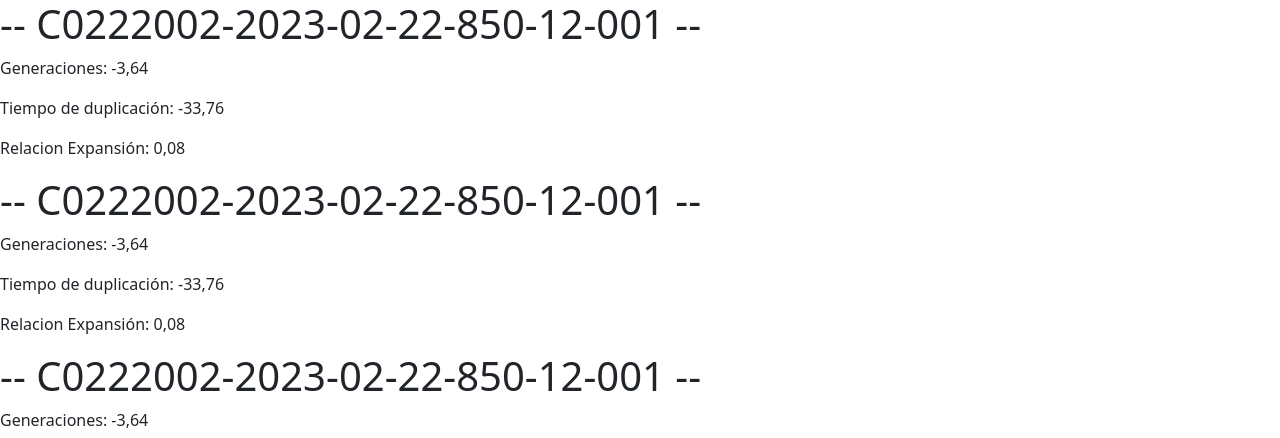
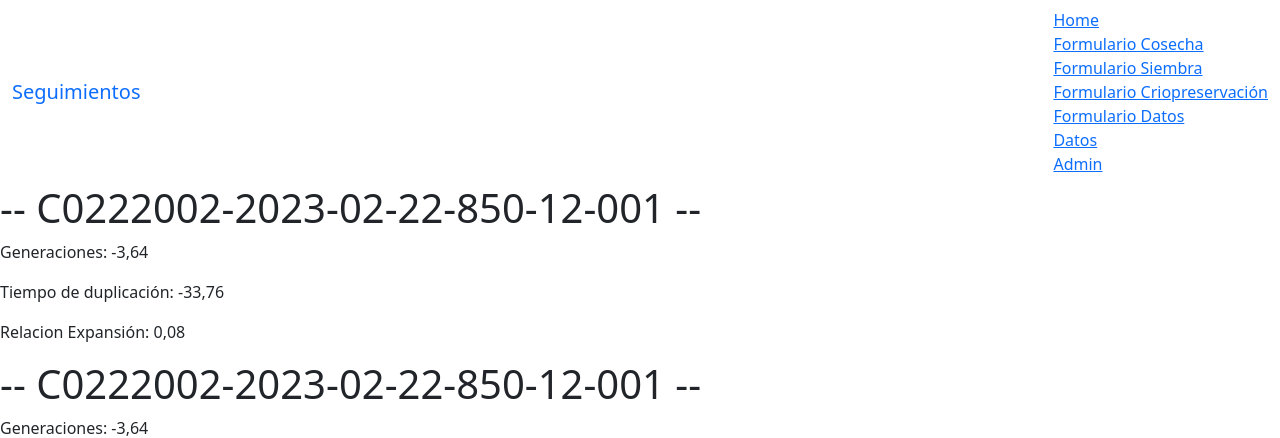
Before and after one commit to IsaMaru98/SeguimientoAlogenicas, a Django app: page /datos/ in a window 1280 px wide. Shown: the top 438 px of the page. Run offline with Django 4.2, Linux system fonts and the light colour scheme; data comes from the database, SQL or seed files in the repository; both versions use the stored data as it was after the commit.

Commit message:
Se limitan los FK de siembra y cosecha en el formulario de Datos a los últimos 5, se agraga barra de navegación

```diff
--- a/formularios/forms.py
+++ b/formularios/forms.py
@@ -30,6 +30,10 @@ class CrioForm(forms.ModelForm):
 
 class DatosForm(forms.ModelForm):
 
+    siembra = forms.ModelChoiceField( queryset= models.Siembra.objects.order_by('-siembraId')[:5])
+
+    cosecha = forms.ModelChoiceField( queryset= models.Cosecha.objects.order_by('-cosechaId')[:5])
+
     class Meta:
         model =  models.Dato
         fields = ['siembra', 'cosecha']
--- a/formularios/templates/formularios/base.html
+++ b/formularios/templates/formularios/base.html
@@ -6,9 +6,41 @@
     <meta name="viewport" content="width=device-width, initial-scale=1.0">
     <link href="https://cdn.jsdelivr.net/npm/bootstrap@5.0.0-beta1/dist/css/bootstrap.min.css" rel="stylesheet" crossorigin="anonymous">
 <script src="https://cdn.jsdelivr.net/npm/bootstrap@5.0.0-beta1/dist/js/bootstrap.bundle.min.js"crossorigin="anonymous"></script>
-    <title>Seguimientos</title>
+    <title>{% block title %}{% endblock %}</title>
 </head>
 <body>
+   <header>
+    <nav class="navbar navbar-default">
+        <div class="container-fluid">
+          <div class="navbar-header">
+            <a class="navbar-brand" href="/">Seguimientos</a>
+          </div>
+          <ul class="nav navbar-nav">
+            <li class="active"><a href="/">Home</a></li>
+            <li>
+                <a href="/formulario_cosecha/"> Formulario Cosecha</a>
+            </li>
+            <li>
+                <a href="/formulario_siembra/"> Formulario Siembra</a>
+            </li>
+            <li>
+                <a href="/formulario_criopreservacion/"> Formulario Criopreservación</a>
+            </li>
+            <li>
+                <a href="/formulario_datos"> Formulario Datos</a>
+            </li>
+            <li>
+                <a href="/datos/">Datos</a>
+            </li>
+            <li>
+                <a href="/admin/">Admin</a>
+            </li>
+          </ul>
+        </div>
+      </nav>
+   </header>
+
+
     {% block content %}
     {% endblock %}
 
--- a/formularios/templates/formularios/datos.html
+++ b/formularios/templates/formularios/datos.html
@@ -1,5 +1,6 @@
 {% extends 'formularios/base.html' %}
 
+{% block title %}Página de Datos{% endblock %}
 {% block content %}
 {% for i in datos %}
 
```
Also changed, not shown: formularios/static/css/formularios.css (deleted, +0 -8 lines), db.sqlite3.
